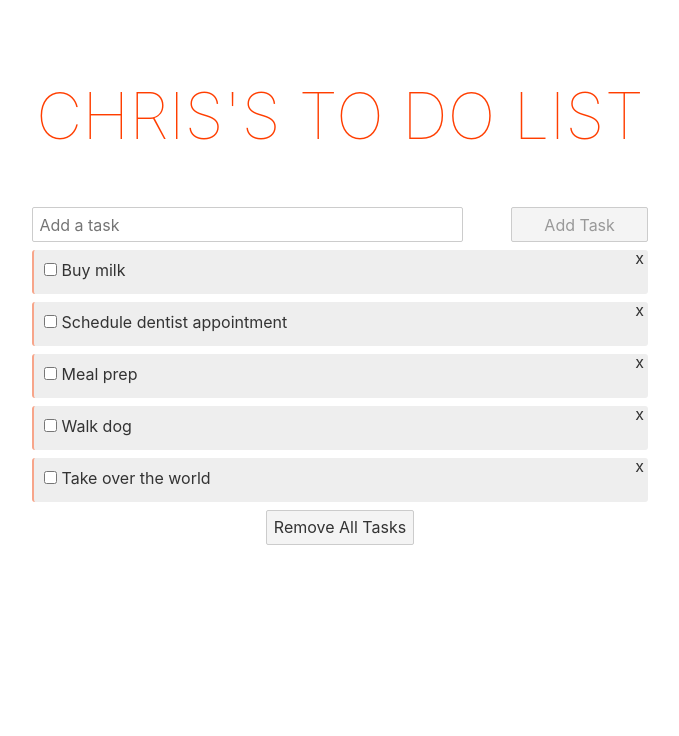
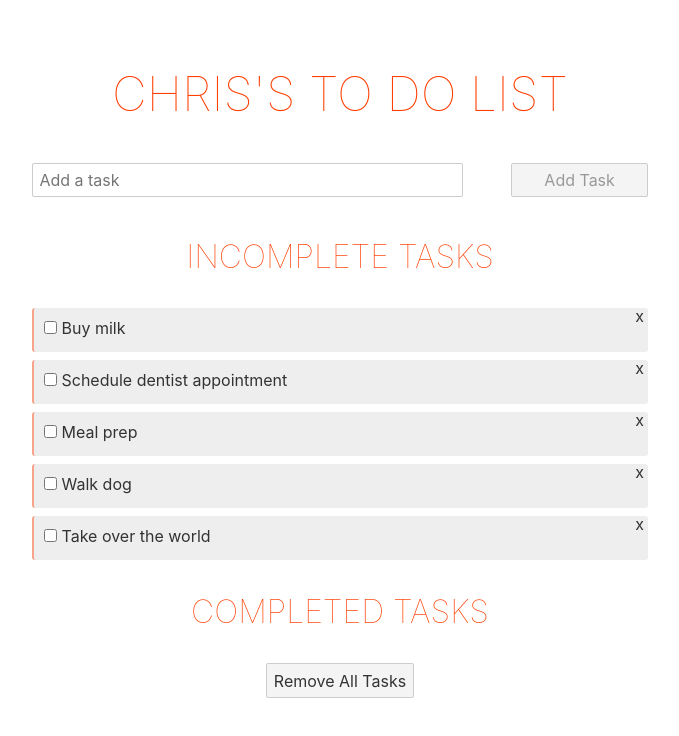
Before and after one commit to cwbieganek/svelte-todo-list, a Svelte app: page / in a window 1280 px wide. Shown: the top 736 px of the page, without its empty margins (300-979 px from the left). Built offline with nearby package versions, Linux system fonts and the light colour scheme.

Commit message:
Add headers for 'Tasks' and 'Completed Tasks'

```diff
--- a/src/components/ToDo.svelte
+++ b/src/components/ToDo.svelte
@@ -56,24 +56,33 @@
 			<input class="add-task-input" placeholder="Add a task" bind:value={newTask} on:keypress={handleAddTaskInputKeystroke} />
 			<button class="add-task-button" disabled={newTask.replaceAll(" ", "") === ""} on:click={(e) => {addTask(newTask);}}>Add Task</button>
 		</div>
+		<h3>Incomplete Tasks</h3>
 		{#each incompleteTasks as task (task.id)}
+			<Task bind:task={task} on:delete={removeTask} />
+		{/each}
+		<h3>Completed Tasks</h3>
+		{#each completedTasks as task (task.id)}
 			<Task bind:task={task} on:delete={removeTask} />
 		{/each}
 		<div class="tasks-bottom-buttons-container">
 			<button class="remove-all-tasks-button" on:click={removeAllTasks}>Remove All Tasks</button>
 		</div>
-		{#each completedTasks as task (task.id)}
-			<Task bind:task={task} on:delete={removeTask} />
-		{/each}
 	</div>
 </div>
 
 <style>
-	h2 {
+	h2, h3 {
 		color: #ff3e00;
 		text-transform: uppercase;
-		font-size: 4em;
 		font-weight: 100;
+	}
+
+	h2 {
+		font-size: 3em;
+	}
+
+	h3 {
+		font-size: 2em;
 	}
 
 	.tasks-container {
```
